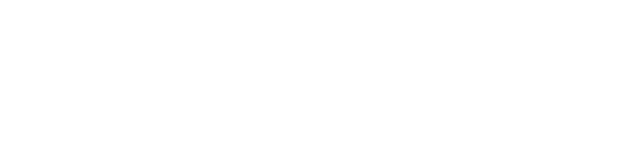
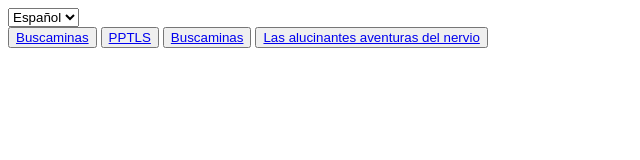
Before and after one commit to Jajovise-11/MARCAS, a plain HTML site: page Modelo_Juegos/main.html in a window 1280 px wide. Shown: the whole page, without its empty margins (0-640 px from the left). Drawn offline with Linux system fonts and the light colour scheme.

Commit message:
actualizacion

```diff
--- a/Modelo_Juegos/main.html
+++ b/Modelo_Juegos/main.html
@@ -9,6 +9,17 @@
 </head>
 <body>
 
-
+    <select id="idiomas">Cambiar Idioma
+        <option value="es">Español</option>
+        <option value="gal">Galego</option>
+        <option value="cat">Català</option>
+        <option value="ek">Euskera</option>
+    </select>
+    <div id="general">
+    <button> <a href="Buscaminas/buscaminas.html">Buscaminas</a></button>
+    <button> <a href="piedra_papel_tijera_lagarto_spok/juego.html">PPTLS</a></button>
+    <button> <a href="simon dice/index.html">Buscaminas</a></button>
+    <button> <a href="st/main.html">Las alucinantes aventuras del nervio</a></button>
+    </div>
 </body>
 </html>
```
Also changed, not shown: Modelo_Juegos/st/estilo.css (added), Modelo_Juegos/st/main.html (added), Modelo_Juegos/st/script.js (added), 1 other file.
